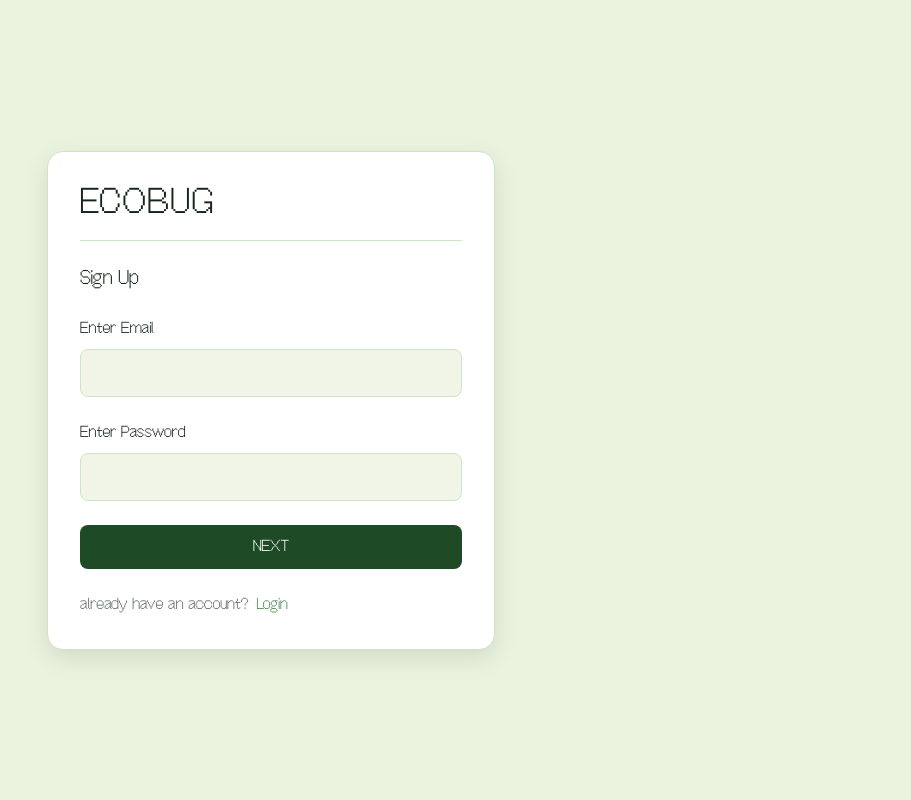
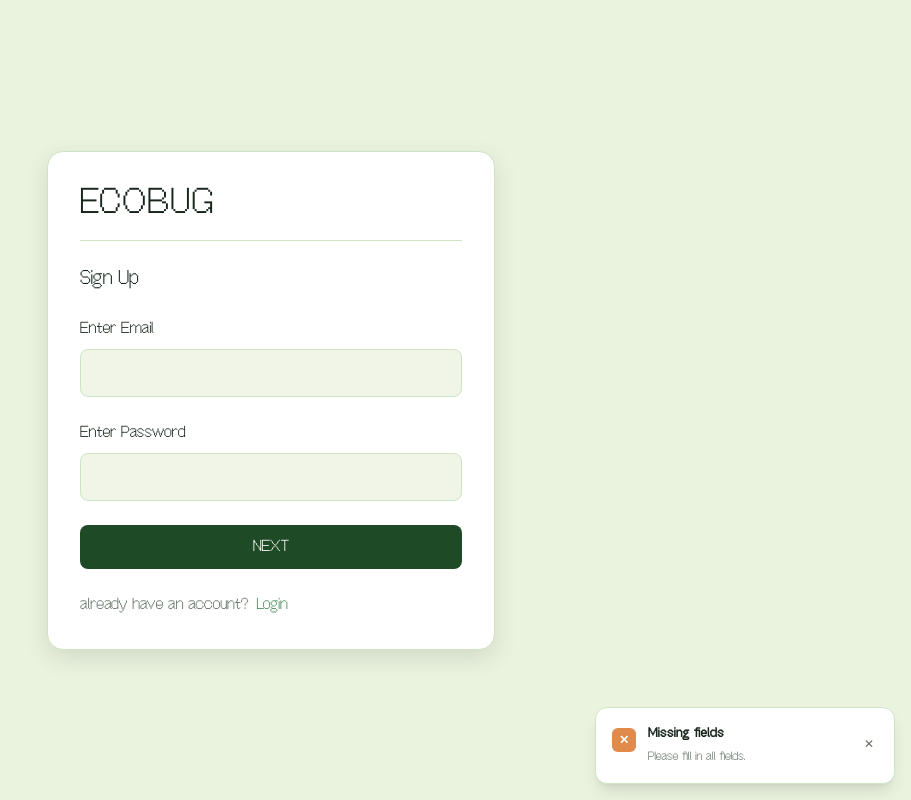
Before and after one commit to Ecobug26/EcoBug-org, a Next.js app in the folder Frontend/: page /auth/signup in a window 1280 px wide. Both pictures are taken after a click on the button "NEXT". Shown: the whole page, without its empty margins (369-1280 px from the left). Built offline with nearby package versions, Linux system fonts and the light colour scheme; no server answers; a web font is replaced by a local one.

Commit message:
Fix: adding login

```diff
--- a/Frontend/app/layout.tsx
+++ b/Frontend/app/layout.tsx
@@ -3,6 +3,7 @@ import type { Metadata, Viewport } from 'next'
 import Script from 'next/script'
 import { Geist, Geist_Mono } from 'next/font/google'
 import { AuthProvider } from '@/context/AuthContext'
+import { ToastProvider } from '@/components/shared/Toast'
 
 const geistSans = Geist({
   variable: '--font-geist-sans',
@@ -40,9 +41,11 @@ export default function RootLayout({
         <Script id='eb-theme-init' strategy='beforeInteractive'>
           {`(function(){try{var t=localStorage.getItem('eb-theme');if(!t){t=window.matchMedia('(prefers-color-scheme: dark)').matches?'dark':'light';}if(t==='dark'){document.documentElement.classList.add('dark');}}catch(e){}})();`}
         </Script>
-        <AuthProvider>
-    {children}
-</AuthProvider>
+        <ToastProvider>
+          <AuthProvider>
+            {children}
+          </AuthProvider>
+        </ToastProvider>
       </body>
     </html>
   )
--- a/Frontend/components/forms/Login.tsx
+++ b/Frontend/components/forms/Login.tsx
@@ -4,12 +4,14 @@ import { useState } from 'react'
 import { useRouter } from 'next/navigation'
 import { offbit } from '@/components/utils/utils'
 import { useAuth } from '@/context/AuthContext'
+import { useToast } from '@/components/shared/Toast'
 
 const API_URL = process.env.NEXT_PUBLIC_API_URL
 
 export default function Login() {
   const router = useRouter()
   const { refreshUser } = useAuth()
+  const { toast } = useToast()
 
   const [email, setEmail] = useState('')
   const [password, setPassword] = useState('')
@@ -17,14 +19,22 @@ export default function Login() {
 
   async function handleLogin() {
     if (!email.trim() || !password) {
-      alert('Please fill in all fields.')
+      toast({
+        title: 'Missing fields',
+        message: 'Please fill in all fields.',
+        type: 'error',
+      })
       return
     }
 
     if (submitting) return
 
     if (!API_URL) {
-      alert('API URL is not configured.')
+      toast({
+        title: 'Configuration error',
+        message: 'API URL is not configured.',
+        type: 'error',
+      })
       console.error('NEXT_PUBLIC_API_URL is missing')
       return
     }
@@ -82,16 +92,25 @@ export default function Login() {
       // Load the authenticated user into shared application state.
       await refreshUser()
 
+      toast({
+        title: 'Login successful',
+        message: 'Welcome back!',
+        type: 'success',
+      })
+
       router.replace('/')
       router.refresh()
     } catch (error) {
       console.error('Login error:', error)
 
-      alert(
-        error instanceof Error
-          ? error.message
-          : 'Unable to log in. Please try again.'
-      )
+      toast({
+        title: 'Login failed',
+        message:
+          error instanceof Error
+            ? error.message
+            : 'Unable to log in. Please try again.',
+        type: 'error',
+      })
     } finally {
       setSubmitting(false)
     }
--- a/Frontend/components/forms/SignUp.tsx
+++ b/Frontend/components/forms/SignUp.tsx
@@ -3,24 +3,34 @@
 import { useState } from 'react'
 import { useRouter } from 'next/navigation'
 import { offbit } from '@/components/utils/utils'
+import { useToast } from '@/components/shared/Toast'
 
 export default function Signup() {
   const [email, setEmail] = useState('')
   const [password, setPassword] = useState('')
   const router = useRouter()
+  const { toast } = useToast()
 
   async function handleSignup() {
     // Full name derived from email (UI only collects email + password)
     const fullName = email.split('@')[0] || ''
     if (!email || !password) {
-    alert('Please fill in all fields.')
-    return
-  }
+      toast({
+        title: 'Missing fields',
+        message: 'Please fill in all fields.',
+        type: 'error',
+      })
+      return
+    }
 
-  if (password.length < 8) {
-    alert('Password must be at least 8 characters.')
-    return
-  }
+    if (password.length < 8) {
+      toast({
+        title: 'Password too short',
+        message: 'Password must be at least 8 characters.',
+        type: 'error',
+      })
+      return
+    }
   try {
     const response = await fetch(
       `${process.env.NEXT_PUBLIC_API_URL}/api/auth/register`,
@@ -40,7 +50,11 @@ export default function Signup() {
     const data = await response.json()
 
     if (!response.ok) {
-      alert(data.message || 'Signup failed')
+      toast({
+        title: 'Signup failed',
+        message: data.message || 'Unable to create account.',
+        type: 'error',
+      })
       return
     }
 
@@ -48,10 +62,20 @@ export default function Signup() {
     localStorage.setItem('refreshToken', data.refreshToken)
     localStorage.setItem('email', email)
 
+    toast({
+      title: 'Account created',
+      message: 'Welcome to EcoBug!',
+      type: 'success',
+    })
+
     router.push('/')
   } catch (err) {
     console.error(err)
-    alert('Unable to connect to server')
+    toast({
+      title: 'Unable to connect',
+      message: 'Please check your connection and try again.',
+      type: 'error',
+    })
   }
 }
 
--- /dev/null
+++ b/Frontend/components/shared/Toast.tsx
@@ -0,0 +1,173 @@
+'use client'
+
+import {
+  createContext,
+  useCallback,
+  useContext,
+  useEffect,
+  useRef,
+  useState,
+  ReactNode,
+} from 'react'
+import { AnimatePresence, motion } from 'framer-motion'
+import { offbit } from '@/components/utils/utils'
+
+type ToastType = 'success' | 'error' | 'info' | 'warning'
+
+export type Toast = {
+  id: string
+  title: string
+  message?: string
+  type: ToastType
+}
+
+type ToastContextType = {
+  toasts: Toast[]
+  toast: (options: {
+    title: string
+    message?: string
+    type?: ToastType
+  }) => void
+  dismiss: (id: string) => void
+}
+
+const ToastContext = createContext<ToastContextType | null>(null)
+
+// Per-type styling mapped to the EcoBug token palette (app/globals.css).
+// The palette is green-themed, so error/warning share the amber warning color.
+const TYPE_STYLE: Record<
+  ToastType,
+  { border: string; icon: string; iconBg: string; iconText: string }
+> = {
+  success: {
+    border: 'border-primary',
+    icon: '✓',
+    iconBg: 'bg-primary',
+    iconText: 'text-panel',
+  },
+  error: {
+    border: 'border-warning',
+    icon: '✕',
+    iconBg: 'bg-warning',
+    iconText: 'text-panel',
+  },
+  info: {
+    border: 'border-secondary',
+    icon: 'i',
+    iconBg: 'bg-secondary',
+    iconText: 'text-panel',
+  },
+  warning: {
+    border: 'border-warning',
+    icon: '!',
+    iconBg: 'bg-warning',
+    iconText: 'text-panel',
+  },
+}
+
+let toastId = 0
+
+export function ToastProvider({
+  children,
+}: {
+  children: ReactNode
+}) {
+  const [toasts, setToasts] = useState<Toast[]>([])
+
+  const toast = useCallback(
+    ({ title, message, type = 'info' }: { title: string; message?: string; type?: ToastType }) => {
+      const id = String(++toastId)
+      setToasts((prev) => [...prev, { id, title, message, type }])
+    },
+    []
+  )
+
+  const dismiss = useCallback((id: string) => {
+    setToasts((prev) => prev.filter((t) => t.id !== id))
+  }, [])
+
+  return (
+    <ToastContext.Provider value={{ toasts, toast, dismiss }}>
+      {children}
+      <ToastList toasts={toasts} dismiss={dismiss} />
+    </ToastContext.Provider>
+  )
+}
+
+export function useToast() {
+  const context = useContext(ToastContext)
+  if (!context) {
+    throw new Error('useToast must be used inside ToastProvider')
+  }
+  return context
+}
+
+function ToastList({
+  toasts,
+  dismiss,
+}: {
+  toasts: Toast[]
+  dismiss: (id: string) => void
+}) {
+  return (
+    <div className='fixed bottom-4 right-4 z-50 flex flex-col gap-2 pointer-events-none'>
+      <AnimatePresence>
+        {toasts.map((t) => (
+          <ToastItem key={t.id} toast={t} dismiss={dismiss} />
+        ))}
+      </AnimatePresence>
+    </div>
+  )
+}
+
+function ToastItem({
+  toast,
+  dismiss,
+}: {
+  toast: Toast
+  dismiss: (id: string) => void
+}) {
+  const style = TYPE_STYLE[toast.type]
+  const timerRef = useRef<ReturnType<typeof setTimeout> | undefined>(undefined)
+
+  useEffect(() => {
+    timerRef.current = setTimeout(() => dismiss(toast.id), 5000)
+    return () => clearTimeout(timerRef.current)
+  }, [toast.id, dismiss])
+
+  return (
+    <motion.div
+      initial={{ y: 10, opacity: 0, scale: 0.95 }}
+      animate={{ y: 0, opacity: 1, scale: 1 }}
+      exit={{ y: 10, opacity: 0, scale: 0.95 }}
+      transition={{ type: 'spring', damping: 26, stiffness: 320 }}
+      className='pointer-events-auto flex items-start gap-3 p-4 rounded-xl border border-line bg-panel shadow-lg min-w-[300px] max-w-sm'
+    >
+      <div className='flex-shrink-0 mt-1'>
+        <span
+          className={`rounded-md ${style.iconBg} ${style.iconText} flex items-center justify-center w-6 h-6 text-xs font-bold`}
+          aria-hidden
+        >
+          {style.icon}
+        </span>
+      </div>
+      <div className='flex-1 leading-snug'>
+        <h4 className={`${offbit.className} text-sm font-bold text-ink`}>{toast.title}</h4>
+        {toast.message && (
+          <p className={`${offbit.className} text-xs text-ink-muted mt-1 leading-relaxed`}>
+            {toast.message}
+          </p>
+        )}
+      </div>
+      <button
+        onClick={() => dismiss(toast.id)}
+        aria-label='Dismiss notification'
+        className='flex-shrink-0 mt-0.5 p-1 rounded hover:bg-chip/50 transition-colors text-ink-muted'
+      >
+        <span className='text-xs' aria-hidden>
+          ✕
+        </span>
+      </button>
+    </motion.div>
+  )
+}
```
